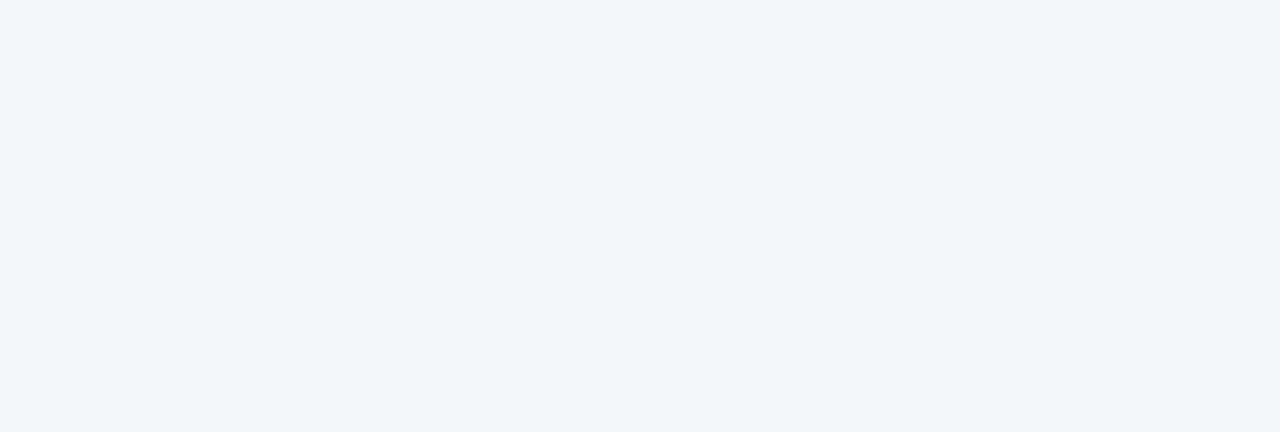
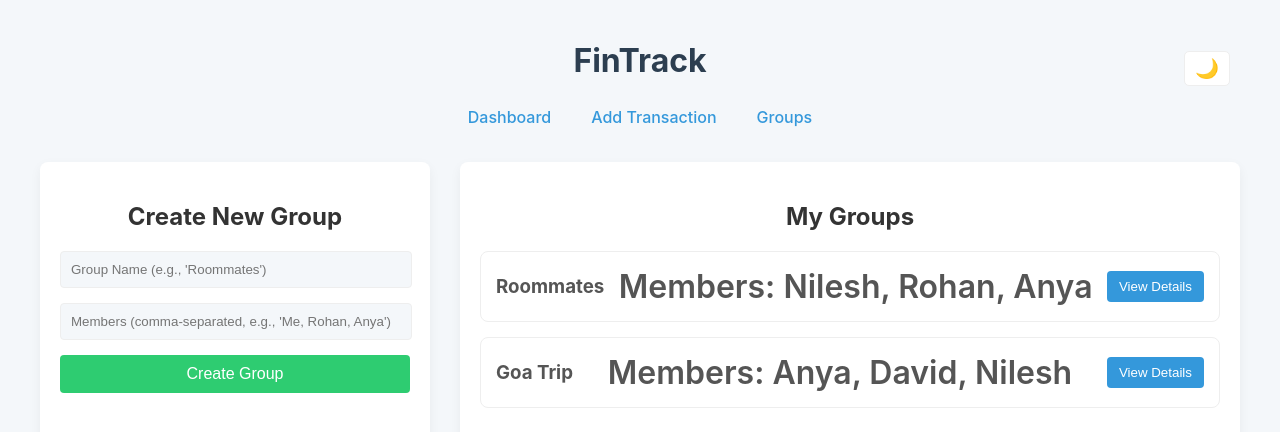
Before and after one commit to nileshgorde04/FinTrack, a React (Vite) app: page /groups in a window 1280 px wide. Before the commit this address had no page. Shown: the top 432 px of the page. Built offline with nearby package versions, Linux system fonts and the light colour scheme.

Commit message:
feat groups

```diff
--- a/src/App.css
+++ b/src/App.css
@@ -541,3 +541,81 @@ body {
   flex-basis: 250px; /* Give a base size */
   flex-grow: 1; /* Allow them to grow */
 }
+
+
+/* NEW: Styles for Groups Page */
+.groups-page {
+  display: grid;
+  grid-template-columns: 1fr; /* 1 column by default */
+  gap: 30px;
+}
+
+/* On wider screens, show form and list side-by-side */
+@media (min-width: 768px) {
+  .groups-page {
+    grid-template-columns: 1fr 2fr; /* Form takes 1 part, list takes 2 */
+  }
+}
+
+.add-group-form form {
+  display: flex;
+  flex-direction: column;
+  gap: 15px;
+}
+
+.add-group-form input {
+  padding: 10px;
+  border: 1px solid var(--border-color);
+  background-color: var(--bg-color);
+  color: var(--text-color);
+  border-radius: 4px;
+  width: calc(100% - 20px); /* Account for padding */
+}
+
+.add-group-form button {
+  padding: 10px;
+  background-color: #2ecc71; /* Green for 'create' */
+  color: white;
+  border: none;
+  border-radius: 4px;
+  cursor: pointer;
+  font-size: 1em;
+}
+.add-group-form button:hover {
+  background-color: #27ae60;
+}
+
+.group-list ul {
+  list-style-type: none;
+  padding: 0;
+}
+
+.group-item {
+  border: 1px solid var(--border-color);
+  border-radius: 8px;
+  padding: 15px;
+  margin-bottom: 15px;
+  display: flex;
+  justify-content: space-between;
+  align-items: center;
+}
+
+.group-item h3 {
+  margin: 0;
+}
+.group-item p {
+  margin: 0;
+  color: var(--text-color-light);
+}
+
+.view-group-btn {
+  padding: 8px 12px;
+  background-color: var(--link-color);
+  color: white;
+  border: none;
+  border-radius: 4px;
+  cursor: pointer;
+}
+.view-group-btn:hover {
+  background-color: #2980b9;
+}
--- a/src/App.jsx
+++ b/src/App.jsx
@@ -1,14 +1,15 @@
-import React, { useState, useEffect } from 'react'; // NEW: Import useEffect
+import React, { useState, useEffect } from 'react';
 import { BrowserRouter, Routes, Route } from 'react-router-dom';
 import './App.css';
 
 import Layout from './components/Layout';
 import DashboardPage from './pages/DashboardPage';
 import AddTransaction from './components/AddTransaction';
+import GroupsPage from './pages/GroupsPage'; // Already imported
 
 function App() {
+  // ... (all your existing state: transactions, budget, theme)
   const [transactions, setTransactions] = useState([
-    // ... (your existing transactions)
     { id: 1, description: 'Salary', amount: 50000, type: 'income', date: '2025-10-01' },
     { id: 2, description: 'Starbucks', amount: 350, type: 'expense', date: '2025-10-02' },
     { id: 3, description: 'Book', amount: 800, type: 'expense', date: '2025-10-03' },
@@ -17,21 +18,21 @@ function App() {
     { id: 6, description: 'Movie', amount: 600, type: 'expense', date: '2025-09-25' },
   ]);
   const [budget, setBudget] = useState(10000);
-
-  // NEW: Theme state
   const [theme, setTheme] = useState('light');
 
-  // NEW: Toggle theme function
+  // NEW: State for managing groups
+  const [groups, setGroups] = useState([
+    { id: 1, name: 'Roommates', members: ['Nilesh', 'Rohan', 'Anya'] },
+    { id: 2, name: 'Goa Trip', members: ['Anya', 'David', 'Nilesh'] }
+  ]);
+
+  // ... (toggleTheme, useEffect, handleAddTransaction, handleDeleteTransaction)
   const toggleTheme = () => {
     setTheme(theme === 'light' ? 'dark' : 'light');
   };
-
-  // NEW: Effect to update the data-theme attribute on the body
   useEffect(() => {
     document.body.setAttribute('data-theme', theme);
   }, [theme]);
-
-
   const handleAddTransaction = (newTransaction) => {
     setTransactions([newTransaction, ...transactions]);
   };
@@ -39,10 +40,27 @@ function App() {
     setTransactions(transactions.filter((tx) => tx.id !== id));
   };
 
+  // NEW: Function to create a new group
+  const handleCreateGroup = (groupName, membersString) => {
+    if (!groupName || !membersString) {
+      alert('Please fill in both group name and members.');
+      return;
+    }
+    const membersArray = membersString.split(',').map(name => name.trim());
+    const newGroup = {
+      id: Date.now(),
+      name: groupName,
+      members: membersArray,
+      // We'll add transactions to groups later
+      // transactions: []
+    };
+    setGroups([...groups, newGroup]);
+  };
+
+
   return (
     <BrowserRouter>
       <Routes>
-        {/* NEW: Pass theme state and toggle function to Layout */}
         <Route path="/" element={<Layout theme={theme} toggleTheme={toggleTheme} />}>
 
           <Route
@@ -60,6 +78,17 @@ function App() {
             element={<AddTransaction onAddTransaction={handleAddTransaction} />}
           />
 
+          {/* NEW: Pass groups state and create function to GroupsPage */}
+          <Route
+            path="groups"
+            element={
+              <GroupsPage
+                groups={groups}
+                onCreateGroup={handleCreateGroup}
+              />
+            }
+          />
+
         </Route>
       </Routes>
     </BrowserRouter>
--- a/src/components/Layout.jsx
+++ b/src/components/Layout.jsx
@@ -1,14 +1,12 @@
 import React from 'react';
 import { Link, Outlet } from 'react-router-dom';
 
-// NEW: Accept theme and toggleTheme as props
 function Layout({ theme, toggleTheme }) {
   return (
     <div className="app-container">
       <header className="app-header">
         <h1>FinTrack</h1>
 
-        {/* NEW: Theme Toggle Button */}
         <button className="theme-toggle" onClick={toggleTheme}>
           {theme === 'light' ? '🌙' : '☀️'}
         </button>
@@ -16,6 +14,8 @@ function Layout({ theme, toggleTheme }) {
         <nav>
           <Link to="/">Dashboard</Link>
           <Link to="/add">Add Transaction</Link>
+          {/* NEW: Link to the Groups page */}
+          <Link to="/groups">Groups</Link>
         </nav>
       </header>
       <main className="app-main">
--- /dev/null
+++ b/src/pages/GroupsPage.jsx
@@ -0,0 +1,60 @@
+import React, { useState } from 'react';
+
+// NEW: Accept props from App.jsx
+function GroupsPage({ groups, onCreateGroup }) {
+  const [groupName, setGroupName] = useState('');
+  const [members, setMembers] = useState('');
+
+  const handleSubmit = (e) => {
+    e.preventDefault();
+    onCreateGroup(groupName, members);
+    // Clear the form
+    setGroupName('');
+    setMembers('');
+  };
+
+  return (
+    <div className="groups-page">
+      {/* Box for creating a new group */}
+      <div className="card add-group-form">
+        <h2>Create New Group</h2>
+        <form onSubmit={handleSubmit}>
+          <input
+            type="text"
+            placeholder="Group Name (e.g., 'Roommates')"
+            value={groupName}
+            onChange={(e) => setGroupName(e.g.target.value)}
+          />
+          <input
+            type="text"
+            placeholder="Members (comma-separated, e.g., 'Me, Rohan, Anya')"
+            value={members}
+            onChange={(e) => setMembers(e.g.target.value)}
+          />
+          <button type="submit">Create Group</button>
+        </form>
+      </div>
+
+      {/* Box for listing existing groups */}
+      <div className="card group-list">
+        <h2>My Groups</h2>
+        {groups.length === 0 ? (
+          <p>You haven't created any groups yet.</p>
+        ) : (
+          <ul>
+            {groups.map(group => (
+              <li key={group.id} className="group-item">
+                <h3>{group.name}</h3>
+                <p>Members: {group.members.join(', ')}</p>
+                {/* We will make this button functional later */}
+                <button className="view-group-btn">View Details</button>
+              </li>
+            ))}
+          </ul>
+        )}
+      </div>
+    </div>
+  );
+}
+
+export default GroupsPage;
```
